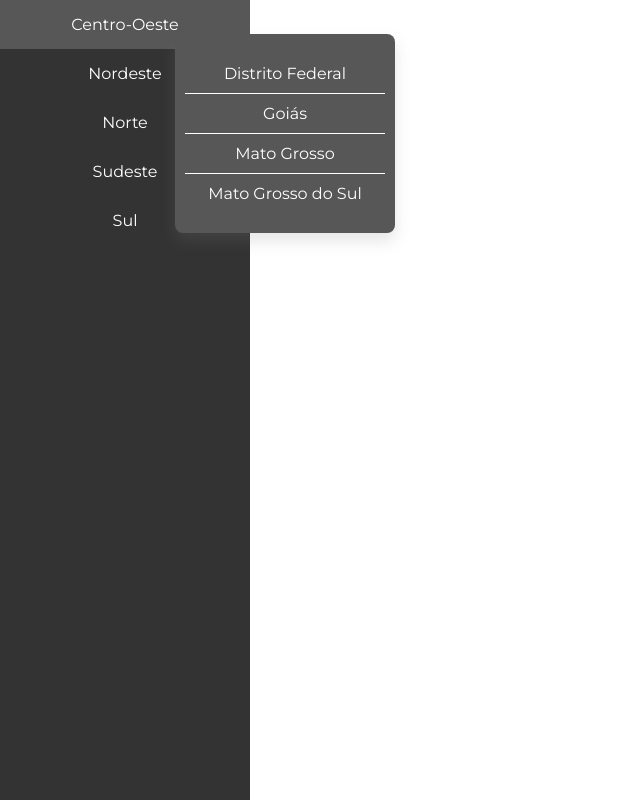
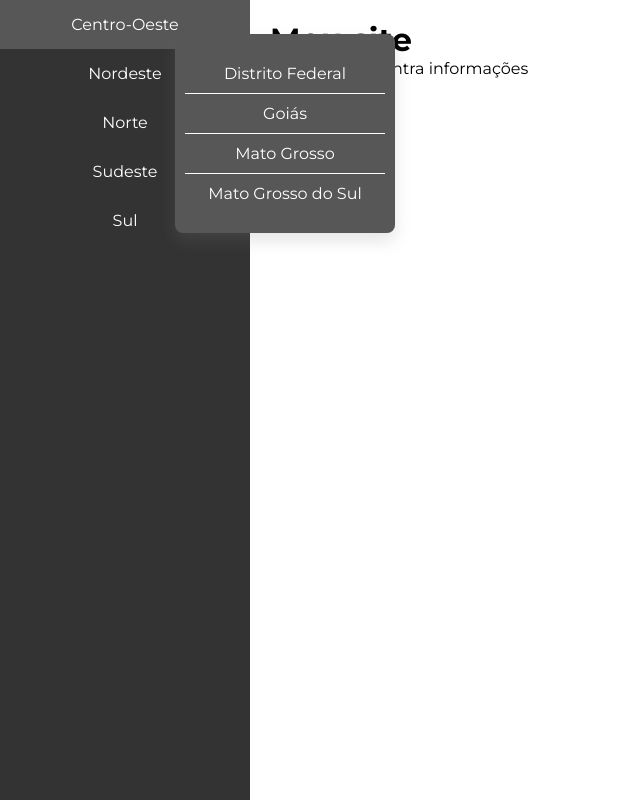
Before and after one commit to Lyntter/Atividade-LabWEB-03-09, a plain HTML site: page Atividade Estados/Lateral/index.html in a window 1280 px wide. Shown: the whole page, without its empty margins (0-640 px from the left). Drawn offline with Linux system fonts and the light colour scheme.

Commit message:
Ajuste da classe main

```diff
--- a/Atividade Estados/Lateral/styles.css
+++ b/Atividade Estados/Lateral/styles.css
@@ -37,8 +37,8 @@ nav a {
 }
 
 main {
+  margin-left: 250px;
   padding: 20px;
-  margin-top: 55px;
 }
 
 .dropdown {
```
